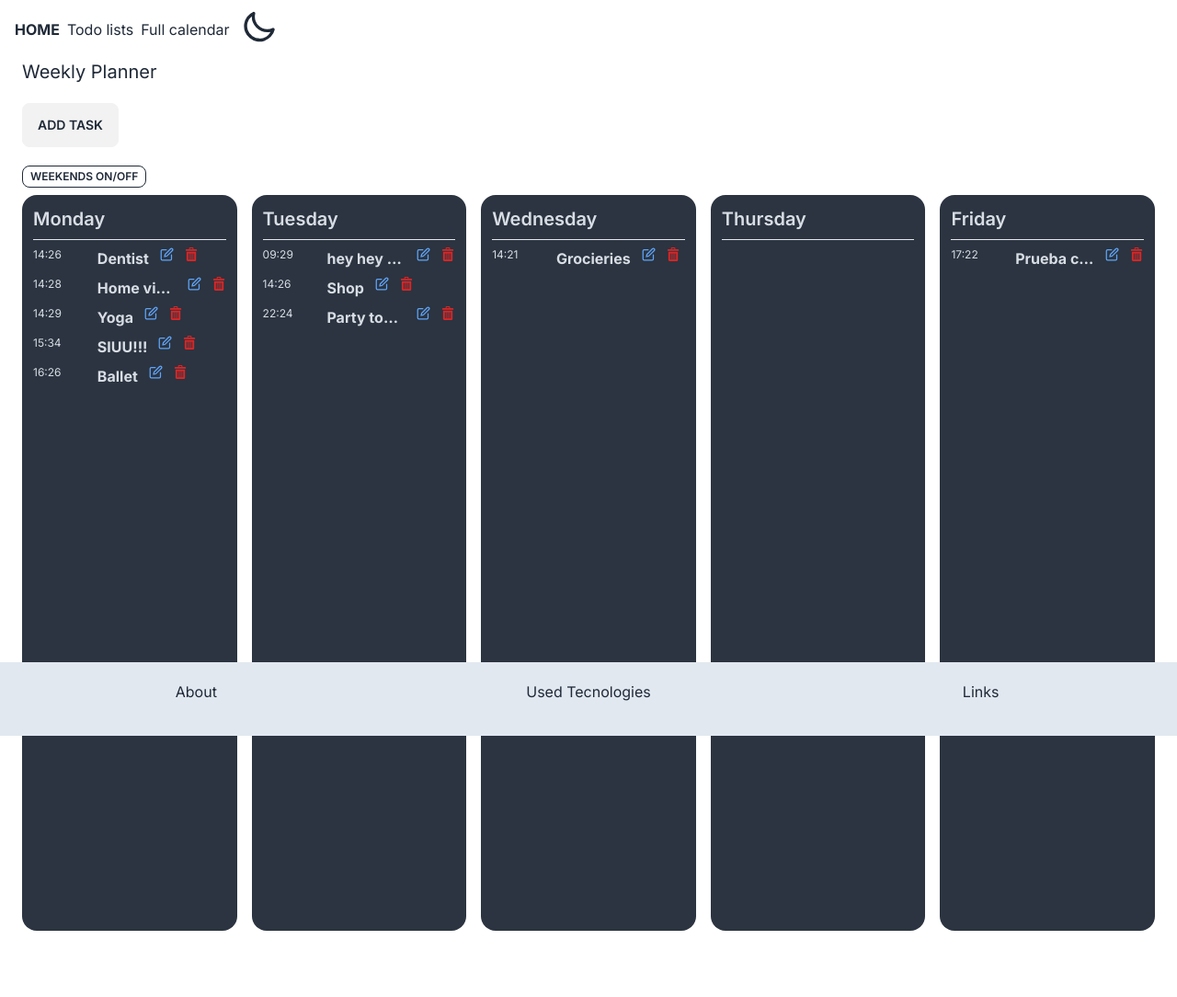
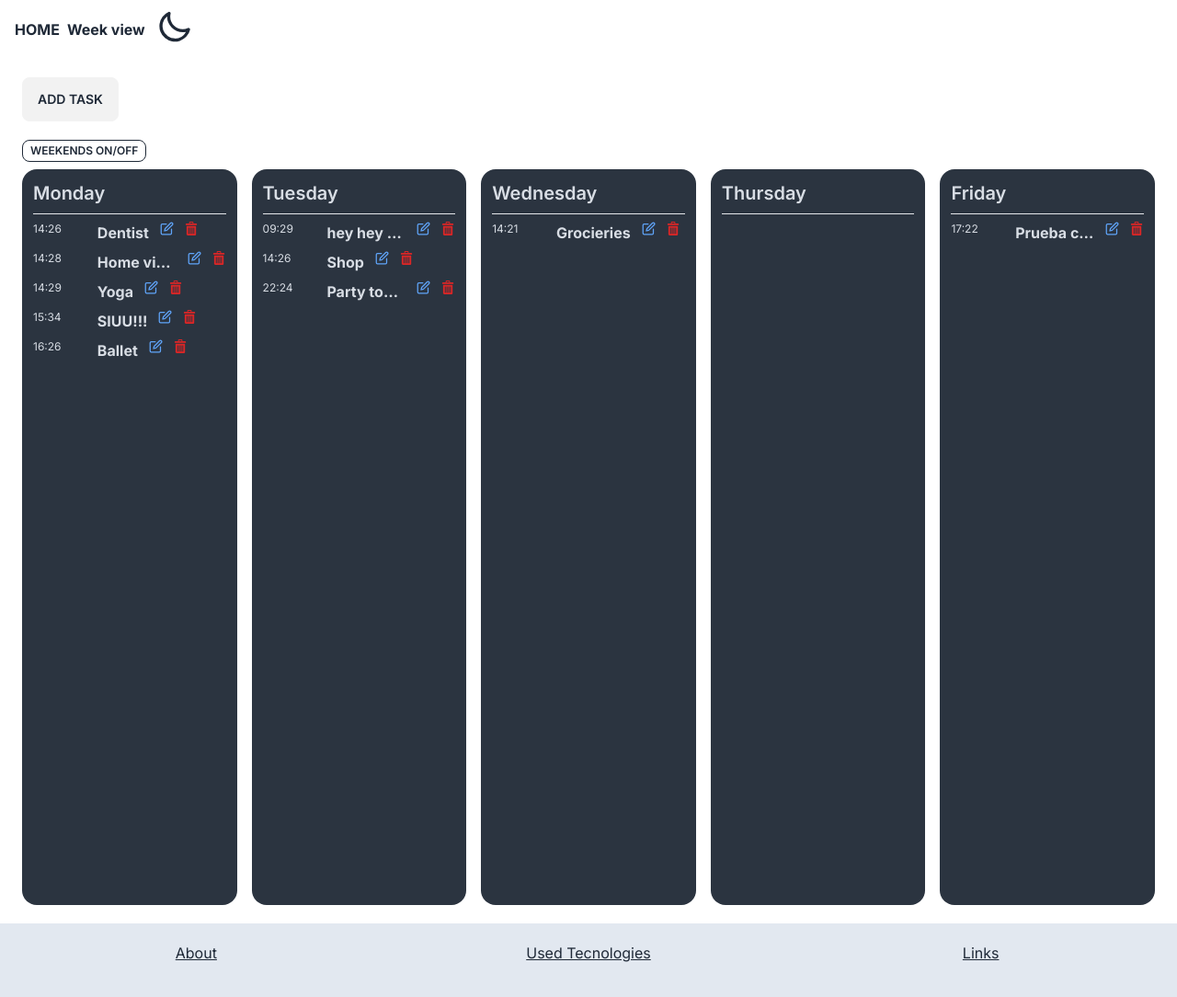
Before and after one commit to BertoPolo/week-plannerTS, a Next.js app: page /home in a window 1280 px wide. Shown: the whole page at 92% size. Before the commit the page ends 1012 px from the top, so only its background shows below. Built offline with nearby package versions, Linux system fonts and the light colour scheme; data requests are answered from the project's data file.

Commit message:
fix "any" state. styling. changing options to see in navbar

```diff
--- a/app/home/page.tsx
+++ b/app/home/page.tsx
@@ -21,7 +21,7 @@ const Home = async () => {
   return (
     <div className="mx-6">
       <div>
-        <h1 className="text-xl">Weekly Planner</h1>
+        {/* <h1 className="text-xl">Weekly Planner</h1> */}
         {/* <h4>Week nº {getCurrentWeekNumber()}</h4> */}
       </div>
       {/* <Modal /> */}
--- a/components/Footer.tsx
+++ b/components/Footer.tsx
@@ -2,12 +2,18 @@ import React from "react"
 
 const Footer = () => {
   return (
-    <div className="static">
-      <div className="absolute bottom-0 left-0 mt-5 h-20 w-screen bg-slate-200">
+    <div className="">
+      <div className="left-0 mt-5 h-20 w-screen bg-slate-200">
         <div className="h-16 grid grid-cols-3 text-center pt-5">
-          <h4>About</h4>
-          <h4>Used Tecnologies</h4>
-          <h4>Links</h4>
+          <h4>
+            <u>About</u>
+          </h4>
+          <h4>
+            <u>Used Tecnologies</u>
+          </h4>
+          <h4>
+            <u>Links</u>
+          </h4>
         </div>
       </div>
     </div>
--- a/components/Navbar.tsx
+++ b/components/Navbar.tsx
@@ -6,16 +6,25 @@ const Navbar = () => {
   return (
     <div className="navbar bg-base-100">
       <div className="flex-1 mx-2">
+        <div>
           <Link href="/" className="mr-2">
             <b>HOME</b>
           </Link>
-        <Link href="/todo" className="mr-2">
+
+          <Link href="/home" className="">
+            <b>Week view</b>
+          </Link>
+          {/* <Link href="/todo" className="mr-2">
             Todo lists
           </Link>
           <Link href="/fullcalendar" className="">
             Full calendar
-        </Link>
+          </Link> */}
+        </div>
+
+        <span className="">
           <ThemeButton />
+        </span>
       </div>
     </div>
   )
--- a/components/Task.tsx
+++ b/components/Task.tsx
@@ -16,7 +16,7 @@ const Task = ({ tasks, weekDay }: TaskProps) => {
   const [selectedStartTime, setSelectedStartTime] = useState<string>("")
   const [selectedEndTime, setSelectedEndTime] = useState<string>("")
   const [selectedDescription, setSelectedDescription] = useState<string>("")
-  const [selectedDayOfWeek, setSelectedDayOfWeek] = useState<any>("Monday") // solve this ANY type
+  const [selectedDayOfWeek, setSelectedDayOfWeek] = useState<ITask["dayOfWeek"]>("Monday")
 
   const router = useRouter()
 
```
Lines whose indentation alone changed are shown as unchanged.
